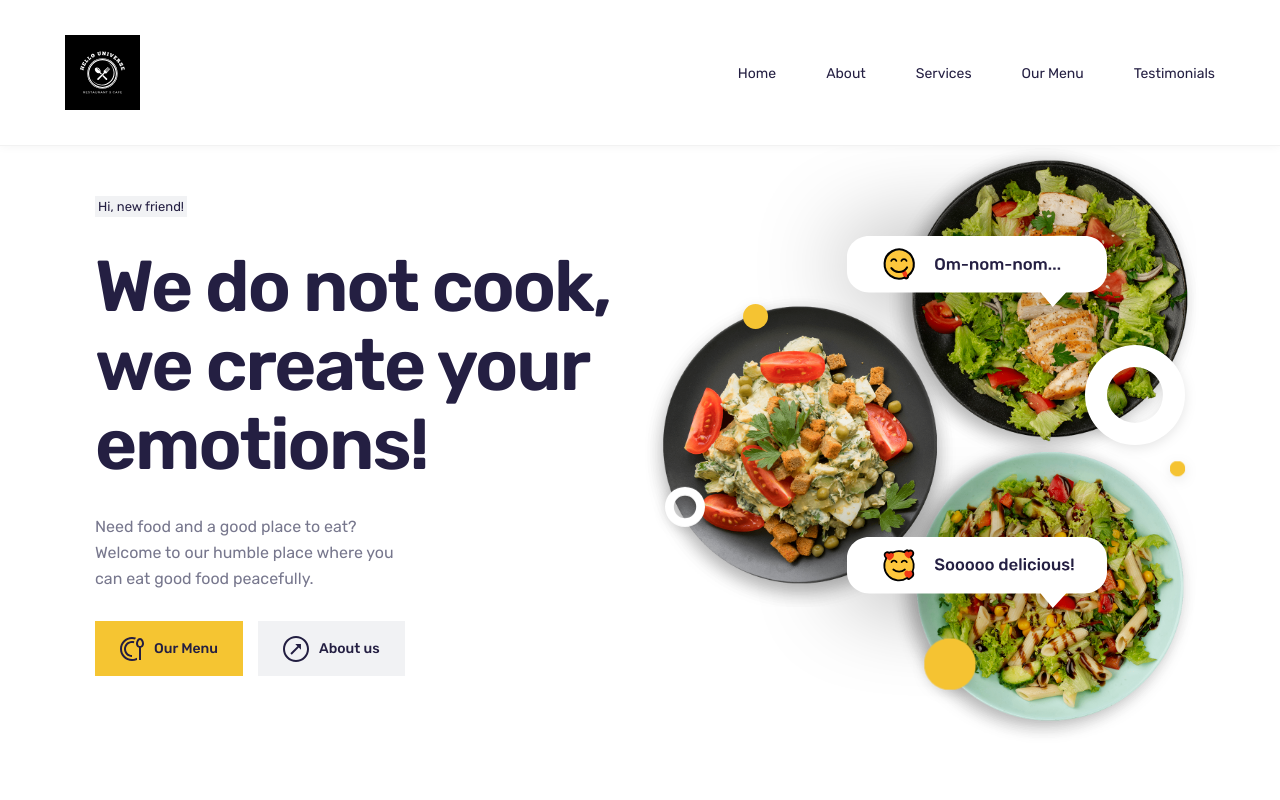
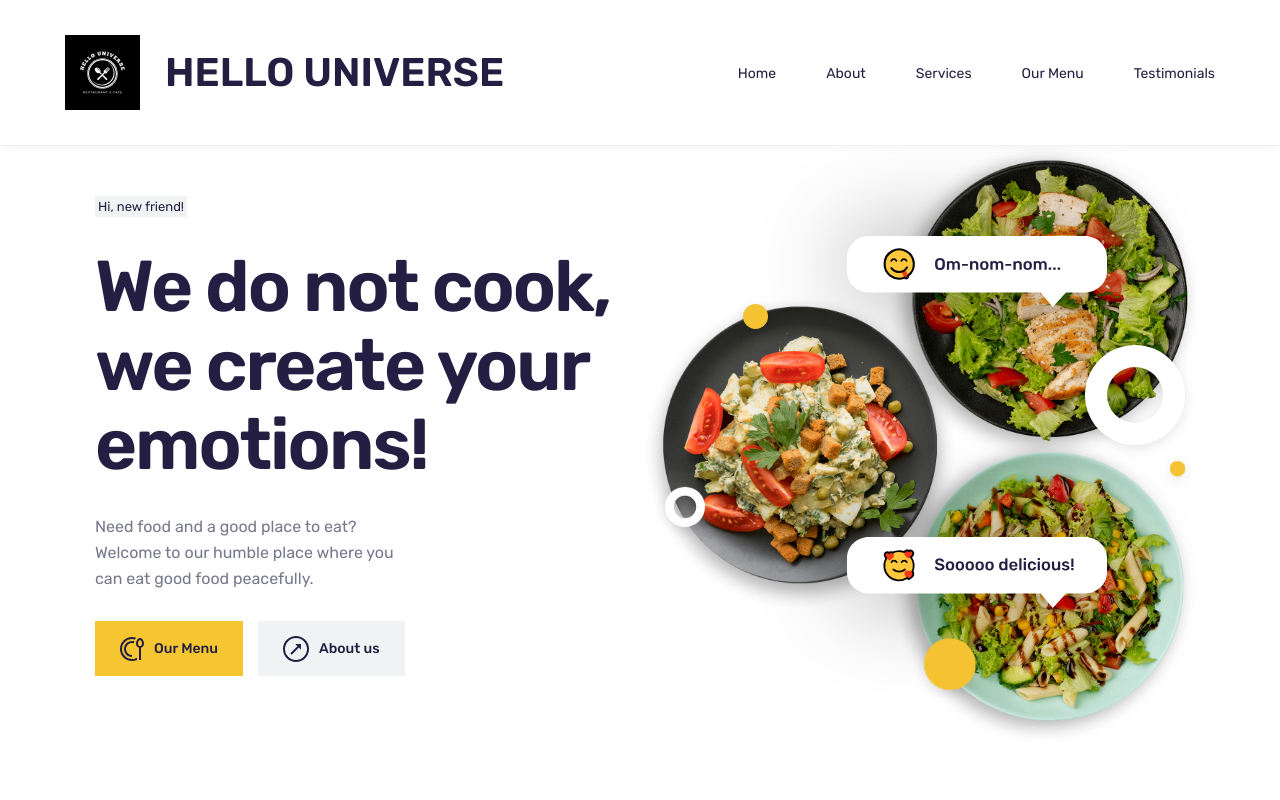
Before and after one commit to omjigupta/HU, a plain HTML site: page index.html in a window 1280 px wide. Shown: the top 800 px of the page. Drawn offline with nearby package versions, Linux system fonts and the light colour scheme.

Commit message:
Name added

```diff
--- a/index.html
+++ b/index.html
@@ -42,9 +42,13 @@
 
         <div class="navbar-wrapper">
 
-          <a href="#">
-            <img src="./assets/images/logo.svg" alt="logo" width="75">
-          </a>
+          <div class="navbar-btn-group">
+            <a href="#">
+              <img src="./assets/images/logo.svg" alt="logo" width="75">
+            </a>
+            <p class="section-title">HELLO UNIVERSE</p>
+          </div>
+
 
           <ul class="navbar-nav">
 
```
